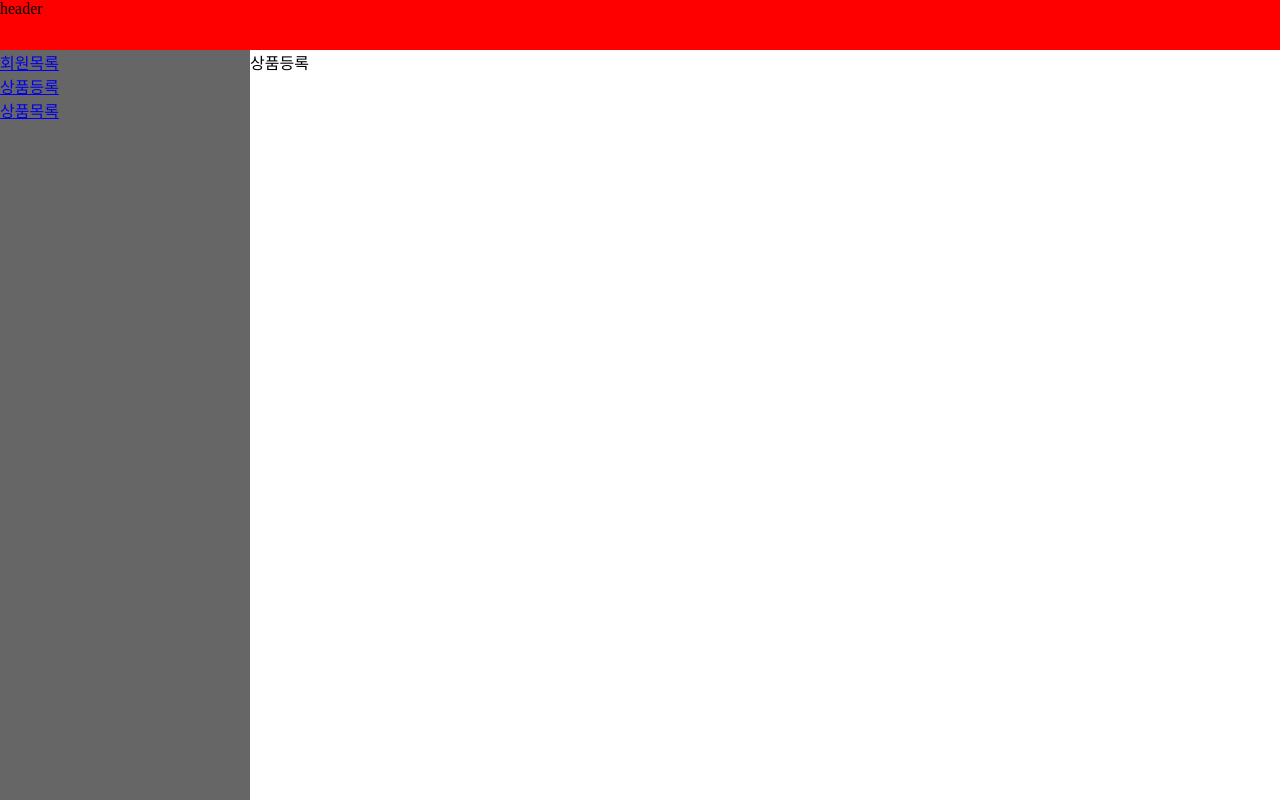
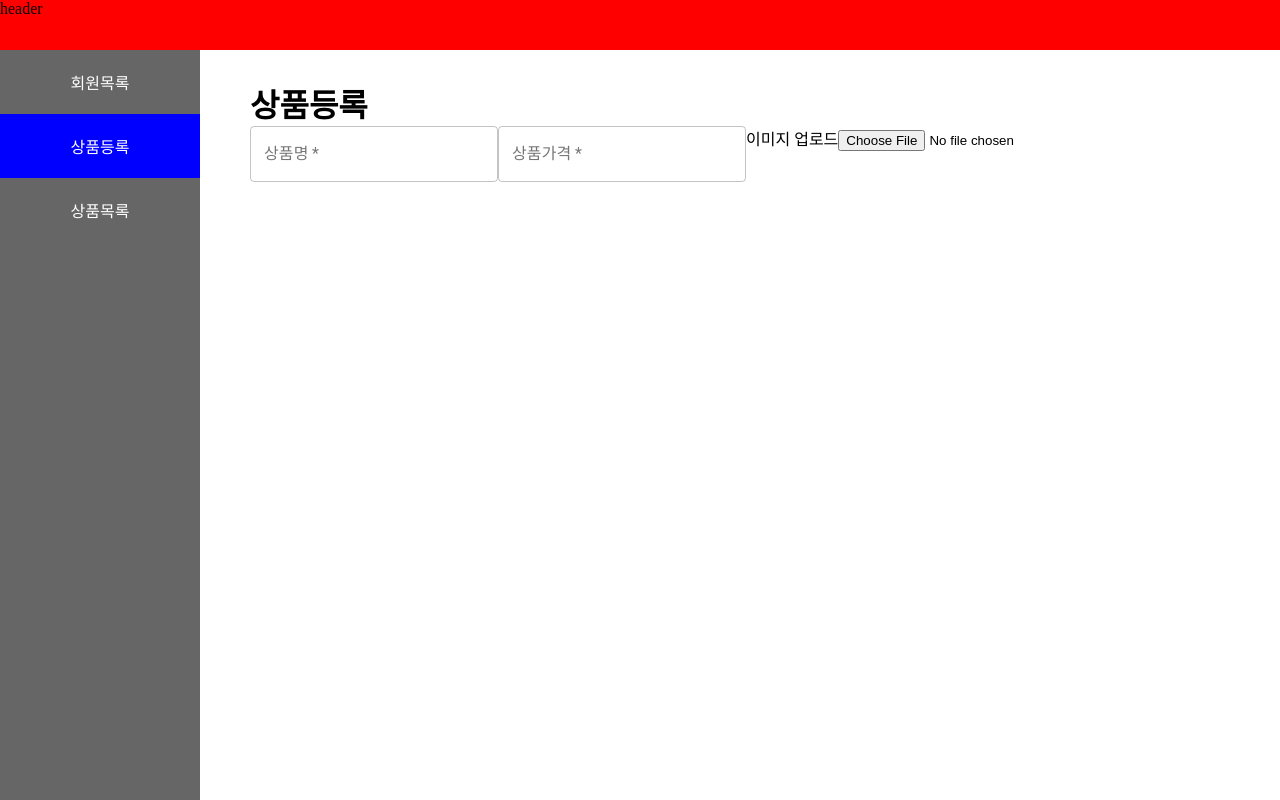
Before and after one commit to kangyongseok/poping-admin, a Next.js app: page /register in a window 1280 px wide. Built offline with nearby package versions, Linux system fonts and the light colour scheme.

Commit message:
modify: 상품등록 페이지 구성중

```diff
--- a/components/SideMenu/SideMenu.module.scss
+++ b/components/SideMenu/SideMenu.module.scss
@@ -5,6 +5,19 @@
     top: 0;
     left: 0;
     height: 100%;
-    width: 250px;
+    width: 200px;
     padding-top: 50px;
+
+    ul {
+        display: flex;
+        flex-direction: column;
+        .on {
+            background: blue;
+        }
+    }
+    a {
+        color: white;
+        padding: 20px 0;
+        text-align: center;
+    }
 }
--- a/components/SideMenu/index.js
+++ b/components/SideMenu/index.js
@@ -4,20 +4,21 @@ import Link from 'next/link'
 import styles from './SideMenu.module.scss';
 
 export default function SideMenu() {
+    const router = useRouter()
     return (
         <div className={styles.side_menu_wrap}>
             <ul>
-                <li>
+                <li className={router.pathname === "/users" ? styles.on: ''}>
                     <Link href="/users">
                         회원목록
                     </Link>
                 </li>
-                <li>
+                <li className={router.pathname === "/register" ? styles.on: ''}>
                     <Link href="/register">
                         상품등록
                     </Link>
                 </li>
-                <li>
+                <li className={router.pathname === "/shoplist" ? styles.on: ''}>
                     <Link href="/shoplist">
                         상품목록
                     </Link>
--- a/pages/register/index.js
+++ b/pages/register/index.js
@@ -1,10 +1,28 @@
 import React from 'react'
+import TextField from '@material-ui/core/TextField';
 import Contents from '@/components/Contents';
+import styles from './Register.module.scss';
 
 export default function Register() {
     return (
         <Contents>
-            상품등록
+            <h1>상품등록</h1>
+            <form className={styles.register_form}>
+                <TextField
+                    required
+                    id="standard-required"
+                    label="상품명"
+                    variant="outlined"
+                />
+                <TextField
+                    required
+                    id="standard-required"
+                    label="상품가격"
+                    variant="outlined"
+                />
+                <label htmlFor="img_upload">이미지 업로드</label>
+                <input id="img_upload" type="file"/>
+            </form>
         </Contents>
     )
 }
--- a/styles/globals.css
+++ b/styles/globals.css
@@ -14,7 +14,12 @@ ul {
   list-style: none;
 }
 
+a {
+  display: block;
+  text-decoration: none;
+}
+
 .contents_wrap {
-  padding-top: 50px;
+  padding-top: 80px;
   padding-left: 250px;
 }
```
